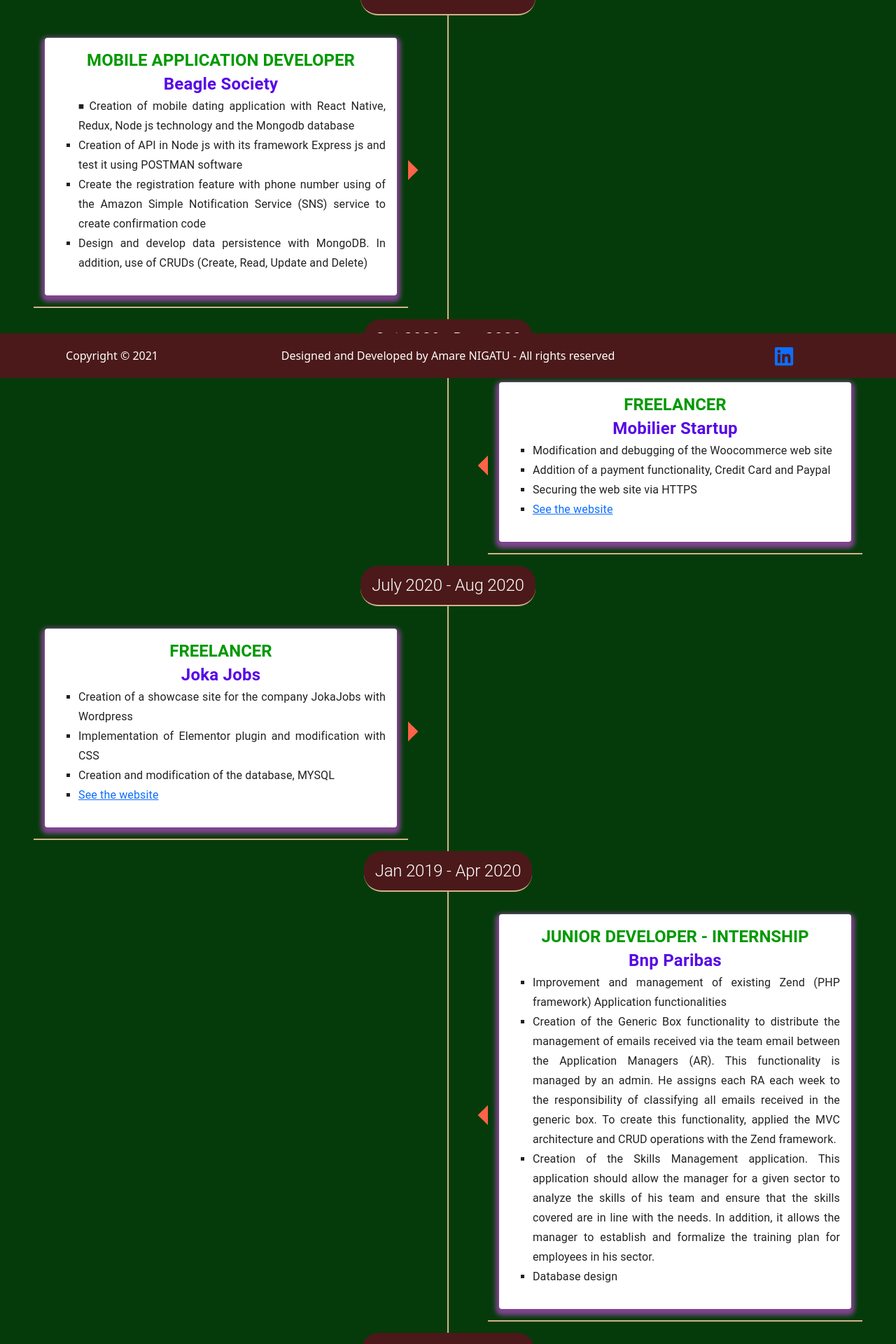
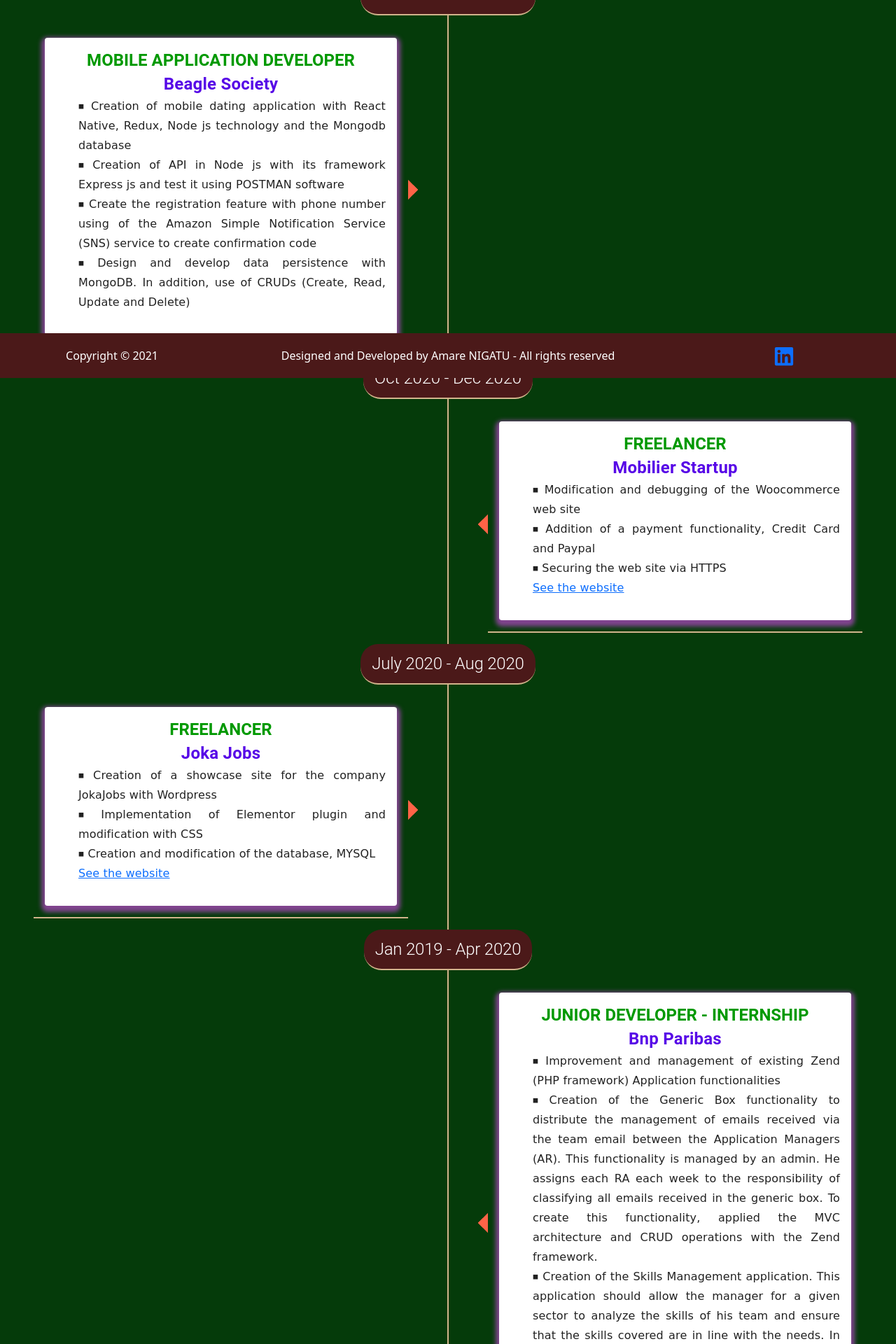
Before and after one commit to amare16/amare-new-portfolio, a React (Create React App) app: page /experiences in a window 1280 px wide. Shown: the part 260-2180 px from the top of the page at 70% size. Built offline with nearby package versions, Linux system fonts and the light colour scheme.

Commit message:
modify css and add setTimeout thankyou message

```diff
--- a/src/components/contact/Contact.js
+++ b/src/components/contact/Contact.js
@@ -1,4 +1,4 @@
-import React, { useState, useRef } from "react";
+import React, { useState, useEffect, useRef } from "react";
 import {
   ButtonGroup,
   Col,
@@ -18,6 +18,7 @@
 const Contact = () => {
   const formRef = useRef();
   const [done, setDone] = useState(false);
+  const [thankyouMessage, setThankyouMessage] = useState('Thank you for your message!');
 
   const handleSubmit = (e) => {
     e.preventDefault();
@@ -33,6 +34,9 @@
         (result) => {
           console.log(result);
           setDone(true);
+          setTimeout(() => {
+            setDone(false);
+          }, 5000);
         },
         (error) => {
           console.log(error.text);
@@ -40,6 +44,8 @@
       );
     formRef.current.reset();
   };
+
+
   return (
     <section className="contact-section">
       <Container className="contact-container">
@@ -53,8 +59,9 @@
               typeSpeed={40}
               backSpeed={60}
               loop
-              style={{color: 'greenyellow', fontSize: '30px'}}
-            />
+              style={{ color: "greenyellow", fontSize: "30px" }}
+            /><br />
+            <strong style={{color: "violet", fontSize: "16px"}}><span style={{color: "greenyellow"}}>Call me: </span> +33758169493</strong>
           </Col>
         </Row>
         <Row className="contact-form-row">
@@ -66,6 +73,13 @@
             />
           </Col>
           <Col md={{ span: 6, offset: 1 }} className="form-contact">
+          {done && (
+              <p
+                className="thankyoumessage"
+              >
+                <strong>{thankyouMessage}</strong>
+              </p>
+            )}
             <Form className="form" ref={formRef} onSubmit={handleSubmit}>
               <Form.Group controlId="form.Name">
                 <Form.Label>Name</Form.Label>
@@ -73,6 +87,7 @@
                   type="text"
                   name="user_name"
                   placeholder="Enter your name"
+                  required
                 />
               </Form.Group>
               <Form.Group controlId="form.Email">
@@ -81,6 +96,7 @@
                   type="email"
                   name="user_email"
                   placeholder="Enter your email"
+                  required
                 />
               </Form.Group>
               <Form.Group controlId="form.Subject">
@@ -89,18 +105,18 @@
                   type="text"
                   name="user_subject"
                   placeholder="Enter your subject"
+                  required
                 />
               </Form.Group>
               <Form.Group controlId="form.Textarea">
                 <Form.Label>Message</Form.Label>
-                <Form.Control as="textarea" name="message" rows={3} />
+                <Form.Control as="textarea" name="message" rows={3} required />
               </Form.Group>
               <ButtonGroup style={{ marginTop: "20px" }}>
                 <Button type="submit" variant="primary">
                   Send <IoIosSend />
                 </Button>
               </ButtonGroup>
-              {done && "Thank you for your message!"}
             </Form>
           </Col>
         </Row>
--- a/src/components/contact/contact.css
+++ b/src/components/contact/contact.css
@@ -1,14 +1,10 @@
-
 .contact-section {
-    margin-top:90px;
+    margin-top:100px;
     padding: 10px;
 }
 .contact-container {
     background-color: rgb(19, 26, 23) !important;
-    /* height: 500px; */
-    /* margin-top: 115px; */
     border-radius: 25px;
-    /* margin-bottom:115px; */
     padding: 10px;
 }
 .contact-title-row {
@@ -17,9 +13,6 @@
 .title-paragraph {
     color: #fff;
 }
-/* .title-paragraph > strong {
-    color: greenyellow;
-} */
 .contact-form-row {
     padding: 10px;
 }
@@ -38,44 +31,30 @@
 .form-label {
     color: white;
 }
-
-/*
-
-.title-paragraph {
-    margin-top: 20px;
-    color: white !important;
-    font-family: "Poppins Bold";
-    letter-spacing: .2rem !important;
+.thankyoumessage {
+    color: "white";
+    background: linear-gradient(100deg, rgb(140, 26, 255) 0%, rgb(204, 0, 102) 25%);
+    width: 50%;
+    text-align: center;
+    height: 30px;
+    margin-top: 10px;
+    border-radius: 5px;
 }
-.contact-form-row {
-    height: 404px;
-}
-.img-email-contact {
-    vertical-align: middle;
-    padding: 50px;
-}
-.form-contact {
-    margin-bottom: 150px;
-}
-.form {
-    color: white;
-    display: flex;
-    padding: 15px;
-    justify-content: center;
-    flex-direction: column;
-    opacity: .9;
-    box-shadow: 0 0 20px -2px #1f2235;
-    border-radius: 12px;
-} */
 
 @media (max-width: 767px) {
     .contact-container {
         margin-bottom: 150px;
     }
-    /* .img-email-contact {
-        margin-top: 0;
-    } */
     .form-contact {
         margin-top: 20px !important;
     }
+    .thankyoumessage {
+        color: white;
+        background: linear-gradient(100deg, rgb(140, 26, 255) 0%, rgb(204, 0, 102) 25%);
+        width: auto;
+        text-align: center;
+        height: 30px;
+        margin-top: 10px;
+        border-radius: 5px;
+    }
 }
--- a/src/components/education/Education.js
+++ b/src/components/education/Education.js
@@ -15,7 +15,7 @@
 
 const useStyles = makeStyles((theme) => ({
   mainTimeLine: {
-    background: "#3b1e3b",
+    background: "#053b0a",
     [theme.breakpoints.up(996)]: {
         marginBottom: "30px !important",
     },
@@ -91,7 +91,7 @@
                 color="textSecondary"
                 className={classes.educationYear}
               >
-                2018-2018
+                2017-2017
               </Typography>
             </TimelineOppositeContent>
             <TimelineSeparator>
@@ -103,9 +103,9 @@
             <TimelineContent>
               <Paper elevation={3} className={classes.paper}>
                 <Typography variant="h5" component="h1" style={{color: "green", fontWeight: "bold"}}>
-                FRENCH as a Foreign Language / B2 level (Certificate)
+                PHP Web Developer 3 months training (Certificate)
                 </Typography>
-                <Typography variant="h6" component="h1" style={{color: "#333399", fontWeight: "bold"}}>Municipality of Paris, France</Typography>
+                <Typography variant="h6" component="h1" style={{color: "#333399", fontWeight: "bold"}}>ASTON School of IT, France</Typography>
               </Paper>
             </TimelineContent>
           </TimelineItem>
@@ -130,7 +130,7 @@
                 <Typography variant="h5" component="h1" style={{color: "green", fontWeight: "bold"}}>
                 Intensive Training in Web Development (Certificate)
                 </Typography>
-                <Typography variant="h6" component="h1" style={{color: "#333399", fontWeight: "bold"}}>School of Simplon.co, Montreuil, France</Typography>
+                <Typography variant="h6" component="h1" style={{color: "#333399", fontWeight: "bold"}}>Simplon.co School of IT, Montreuil, France</Typography>
               </Paper>
             </TimelineContent>
           </TimelineItem>
--- a/src/components/experiences/Experiences.js
+++ b/src/components/experiences/Experiences.js
@@ -132,6 +132,10 @@
       "&:hover": {
         transform: "scale(1.10) !important",
       }
+  },
+  list: {
+    listStyle: "none",
+    fontFamily: "Comic Sans MS",
   }
 }));
 const Experiences = () => {
@@ -169,21 +173,21 @@
                   </Typography>
                   <Typography variant="subtitle1" align="justify">
                     <ul>
-                      <li style={{ listStyle: "none" }}>
+                      <li className={classes.list}>
                         ⏹ Creation of mobile dating application with React Native,
                         Redux, Node js technology and the Mongodb database
                       </li>
-                      <li style={{ listStyleType: "square" }}>
-                        Creation of API in Node js with its framework Express js
+                      <li className={classes.list}>
+                        ⏹ Creation of API in Node js with its framework Express js
                         and test it using POSTMAN software
                       </li>
-                      <li style={{ listStyleType: "square" }}>
-                        Create the registration feature with phone number using
+                      <li className={classes.list}>
+                        ⏹ Create the registration feature with phone number using
                         of the Amazon Simple Notification Service (SNS) service
                         to create confirmation code
                       </li>
-                      <li style={{ listStyleType: "square" }}>
-                        Design and develop data persistence with MongoDB. In
+                      <li className={classes.list}>
+                        ⏹ Design and develop data persistence with MongoDB. In
                         addition, use of CRUDs (Create, Read, Update and Delete)
                       </li>
                     </ul>
@@ -218,16 +222,16 @@
                   </Typography>
                   <Typography variant="subtitle1" align="justify">
                     <ul>
-                      <li style={{ listStyleType: "square" }}>
-                      Modification and debugging of the Woocommerce web site
+                      <li className={classes.list}>
+                      ⏹ Modification and debugging of the Woocommerce web site
                       </li>
-                      <li style={{ listStyleType: "square" }}>
-                      Addition of a payment functionality, Credit Card and Paypal
+                      <li className={classes.list}>
+                      ⏹ Addition of a payment functionality, Credit Card and Paypal
                       </li>
-                      <li style={{ listStyleType: "square" }}>
-                      Securing the web site via HTTPS
+                      <li className={classes.list}>
+                      ⏹ Securing the web site via HTTPS
                       </li>
-                      <li style={{ listStyleType: "square" }}>
+                      <li className={classes.list}>
                       <a href="https://www.mobilier-de-startup.com/" target="_blank">See the website</a>
                       </li>
                     </ul>
@@ -262,16 +266,16 @@
                   </Typography>
                   <Typography variant="subtitle1" align="justify">
                     <ul>
-                      <li style={{ listStyleType: "square" }}>
-                      Creation of a showcase site for the company JokaJobs with Wordpress
+                      <li className={classes.list}>
+                      ⏹ Creation of a showcase site for the company JokaJobs with Wordpress
                       </li>
-                      <li style={{ listStyleType: "square" }}>
-                      Implementation of Elementor plugin and modification with CSS
+                      <li className={classes.list}>
+                      ⏹ Implementation of Elementor plugin and modification with CSS
                       </li>
-                      <li style={{ listStyleType: "square" }}>
-                      Creation and modification of the database, MYSQL
+                      <li className={classes.list}>
+                      ⏹ Creation and modification of the database, MYSQL
                       </li>
-                      <li style={{ listStyleType: "square" }}>
+                      <li className={classes.list}>
                       <a href="https://jokajobs.com/" target="_blank">See the website</a>
                       </li>
                     </ul>
@@ -306,12 +310,12 @@
                   </Typography>
                   <Typography variant="subtitle1" align="justify">
                     <ul>
-                      <li style={{ listStyleType: "square" }}>
-                        Improvement and management of existing Zend (PHP
+                      <li className={classes.list}>
+                      ⏹ Improvement and management of existing Zend (PHP
                         framework) Application functionalities
                       </li>
-                      <li style={{ listStyleType: "square" }}>
-                        Creation of the Generic Box functionality to distribute
+                      <li className={classes.list}>
+                      ⏹ Creation of the Generic Box functionality to distribute
                         the management of emails received via the team email
                         between the Application Managers (AR). This
                         functionality is managed by an admin. He assigns each RA
@@ -320,16 +324,16 @@
                         functionality, applied the MVC architecture and CRUD
                         operations with the Zend framework.
                       </li>
-                      <li style={{ listStyleType: "square" }}>
-                        Creation of the Skills Management application. This
+                      <li className={classes.list}>
+                      ⏹ Creation of the Skills Management application. This
                         application should allow the manager for a given sector
                         to analyze the skills of his team and ensure that the
                         skills covered are in line with the needs. In addition,
                         it allows the manager to establish and formalize the
                         training plan for employees in his sector.
                       </li>
-                      <li style={{ listStyleType: "square" }}>
-                        Database design
+                      <li className={classes.list}>
+                      ⏹ Database design
                       </li>
                     </ul>
                   </Typography>
@@ -363,11 +367,11 @@
                   </Typography>
                   <Typography variant="subtitle1" align="justify">
                     <ul>
-                      <li style={{ listStyleType: "square" }}>
-                      Improvement of MYSQL database (inserting, modifying and deleting queries
+                      <li className={classes.list}>
+                      ⏹ Improvement of MYSQL database (inserting, modifying and deleting queries
                       </li>
-                      <li style={{ listStyleType: "square" }}>
-                      Creation of a search bar with PHP and AJAX by addind fields in tables and removing unnecessary fields
+                      <li className={classes.list}>
+                      ⏹ Creation of a search bar with PHP and AJAX by addind fields in tables and removing unnecessary fields
                       </li>
                     </ul>
                   </Typography>
@@ -401,14 +405,14 @@
                   </Typography>
                   <Typography variant="subtitle1" align="justify">
                     <ul>
-                      <li style={{ listStyleType: "square" }}>
-                      Use of statistical software to analyze data from laboratory and field experiments
+                      <li className={classes.list}>
+                      ⏹ Use of statistical software to analyze data from laboratory and field experiments
                       </li>
-                      <li style={{ listStyleType: "square" }}>
-                      Horticultural research: creation of seeds adapted to Ethiopian environments (vegetables and fruits)
+                      <li className={classes.list}>
+                      ⏹ Horticultural research: creation of seeds adapted to Ethiopian environments (vegetables and fruits)
                       </li>
-                      <li style={{ listStyleType: "square" }}>
-                      Work in collaboration with farms from different regions from Ethiopia
+                      <li className={classes.list}>
+                      ⏹ Work in collaboration with farms from different regions from Ethiopia
                       </li>
                     </ul>
                   </Typography>
@@ -442,11 +446,11 @@
                   </Typography>
                   <Typography variant="subtitle1" align="justify">
                     <ul>
-                      <li style={{ listStyleType: "square" }}>
-                      Team management: two teams of 15 people
+                      <li className={classes.list}>
+                      ⏹ Team management: two teams of 15 people
                       </li>
-                      <li style={{ listStyleType: "square" }}>
-                      Creation of a search bar with PHP and AJAX by addind fields in tables and removing unnecessary fields
+                      <li className={classes.list}>
+                      ⏹ Creation of a search bar with PHP and AJAX by addind fields in tables and removing unnecessary fields
                       </li>
                     </ul>
                   </Typography>
--- a/src/components/home/home.css
+++ b/src/components/home/home.css
@@ -1,4 +1,4 @@
-.home-section {
+/* .home-section {
     position: relative;
     z-index: 1;
     background-image: url(../../assets/home_background.png);
@@ -6,7 +6,7 @@
     background-repeat: no-repeat;
     padding-bottom: 30px !important;
     padding-top: 30px !important;
-}
+} */
 .home-content {
     padding: 2rem 0 2rem !important;
 }
@@ -65,6 +65,20 @@
     border-radius: 25px !important;
     box-shadow: 0px 5px 35px rgb(7, 179, 50);
 }
+.cv-btn-french {
+    background: linear-gradient(180deg, #FFFFFF, #C8102E, #012169) !important;
+    margin-right: 10px !important;
+    color: white !important;
+    font-size: 18px !important;
+    font-weight: bold !important;
+}
+.cv-btn-english {
+    background: linear-gradient(180deg, #0055A4, #FFFFFF, #EF4135) !important;
+    margin-right: 10px !important;
+    color: black !important;
+    font-size: 18px !important;
+    font-weight: bold !important;
+}
 .cv-btn:hover {
     transform: scale(1.25);
     background-color: rgb(39, 2, 54) !important;
@@ -72,6 +86,11 @@
 .hire-btn:hover {
     transform: scale(1.25);
     background-color: rgb(39, 2, 54) !important;
+}
+.col-freelancer-text {
+    width: 32rem;
+    margin-top: 50px;
+    box-shadow: rgb(90 18 232) 0px 5px 35px;
 }
 
 @media (max-width: 767px) {
@@ -97,10 +116,22 @@
     }
     .coding {
         position: relative !important;
-        /* margin-bottom: 100px; */
+        margin-bottom: 100px;
     }
     .coding:hover {
         transform: scaleY(0.75) !important;
         cursor: pointer;
     }
+    .cv-btn {
+        margin-bottom: 20px !important;
+    }
+    .cv-btn-french {
+        margin-bottom: 10px !important;
+    }
+    .hello-col {
+        margin-top: 100px !important;
+    }
+    .col-freelancer-text {
+        width: auto;
+    }
 }
```
Also changed, not shown: src/components/home/Home.js (+53 -11 lines), 1 other file (tests, documents, lock files or other folders).
